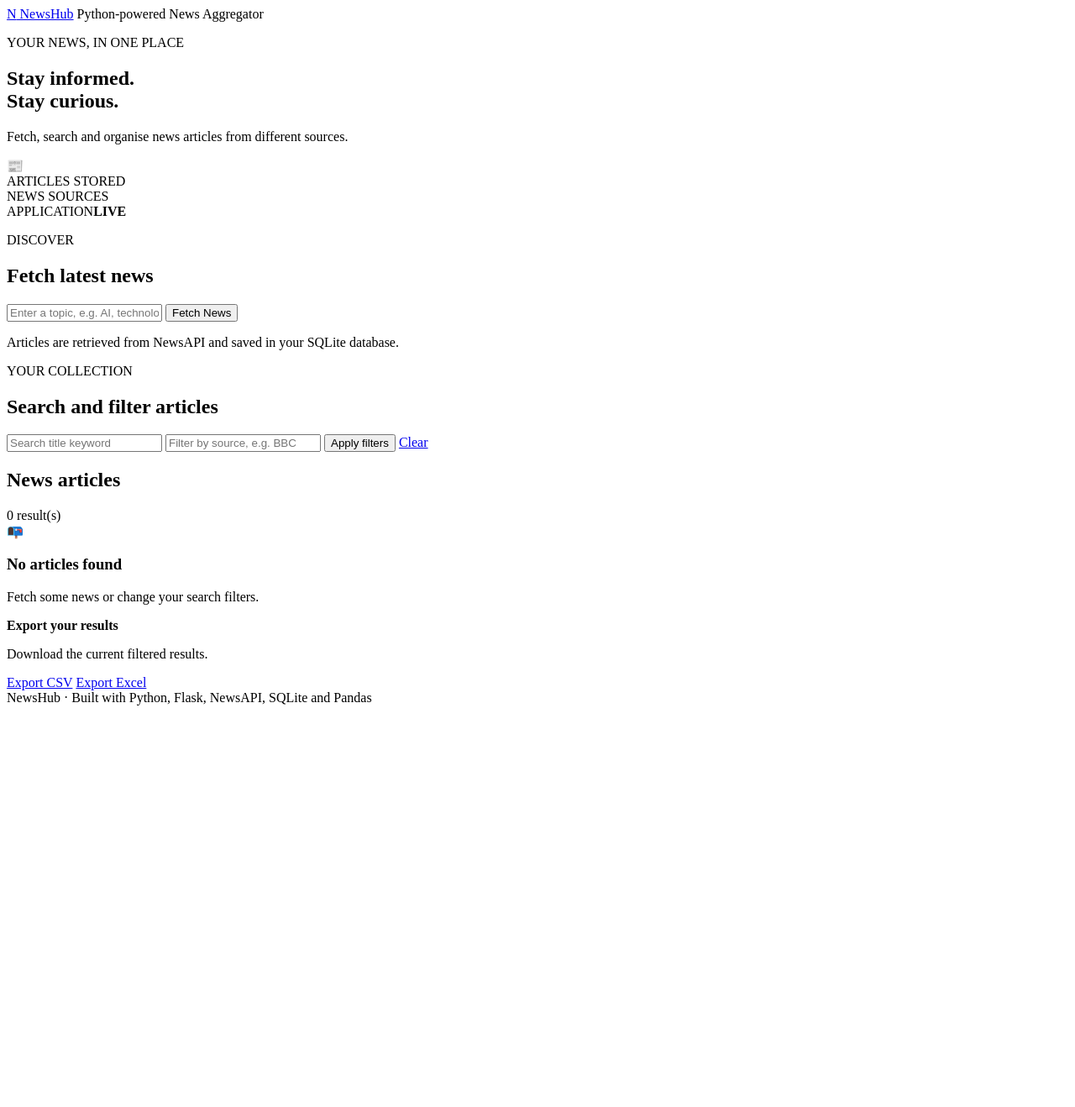
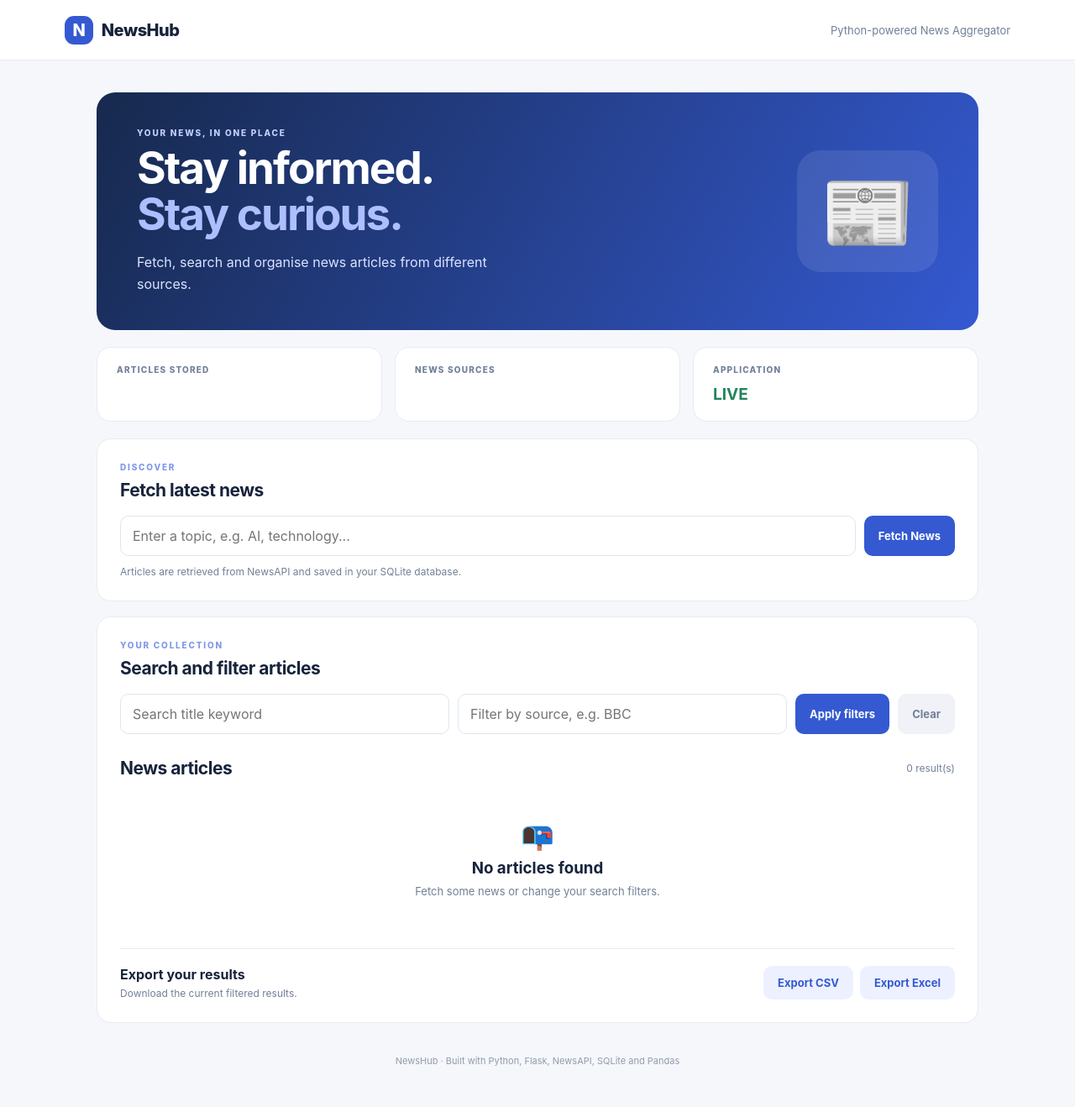
Before and after one commit to mehvishtasqeer/newsaggregator_Syntexhub, a Flask app: template templates/index.html in a window 1280 px wide. Shown: the whole page at 84% size. Before the commit the page ends 840 px from the top, so only its background shows below. Run offline with Flask 3, Linux system fonts and the light colour scheme; the template is opened without the code that fills it, so the values that code supplies are empty.

Commit message:
Update style.css

```diff
--- a/static/style.css
+++ b/static/style.css
@@ -0,0 +1,99 @@
+:root {
+    --ink: #17233b;
+    --muted: #718096;
+    --line: #e7ebf2;
+    --paper: #f5f7fb;
+    --blue: #3459d1;
+    --blue-dark: #2444ae;
+}
+* { box-sizing: border-box; }
+body {
+    margin: 0;
+    background: var(--paper);
+    color: var(--ink);
+    font-family: Inter, ui-sans-serif, system-ui, -apple-system, "Segoe UI", sans-serif;
+}
+.topbar {
+    height: 72px;
+    padding: 0 max(6vw, 24px);
+    display: flex;
+    align-items: center;
+    justify-content: space-between;
+    background: #fff;
+    border-bottom: 1px solid var(--line);
+}
+.brand { color: var(--ink); text-decoration: none; font-size: 20px; font-weight: 800; letter-spacing: -.5px; display: flex; gap: 10px; align-items: center; }
+.brand-mark { display: grid; place-items: center; width: 34px; height: 34px; border-radius: 11px; background: var(--blue); color: #fff; }
+.top-note { color: var(--muted); font-size: 13px; }
+.container { width: min(1050px, 90%); margin: 38px auto 28px; }
+.hero {
+    display: flex; justify-content: space-between; align-items: center;
+    padding: 42px 48px; border-radius: 22px;
+    background: linear-gradient(120deg, #17294d, #3459d1); color: #fff;
+    overflow: hidden;
+}
+.eyebrow { margin: 0 0 9px; font-size: 10px; font-weight: 800; letter-spacing: 1.8px; color: #8198e8; }
+.hero .eyebrow { color: #c2d0ff; }
+h1 { font-size: clamp(34px, 5vw, 53px); line-height: 1.04; letter-spacing: -2px; margin: 0; }
+h1 span { color: #aebfff; }
+.hero-copy { color: #dbe3ff; margin: 17px 0 0; max-width: 460px; line-height: 1.6; }
+.hero-symbol { font-size: 90px; padding: 18px 28px; border-radius: 28px; background: #ffffff18; }
+.stats { display: grid; grid-template-columns: repeat(3, 1fr); gap: 15px; margin: 20px 0; }
+.stat-card, .panel { background: #fff; border: 1px solid var(--line); border-radius: 17px; }
+.stat-card { padding: 20px 23px; }
+.stat-label { display: block; color: var(--muted); font-size: 10px; font-weight: 800; letter-spacing: 1.2px; }
+.stat-card strong { display: block; font-size: 28px; margin-top: 7px; }
+.stat-word { color: #23845b; font-size: 19px !important; padding-top: 5px; }
+.panel { padding: 27px; margin: 18px 0; }
+.section-heading { display: flex; justify-content: space-between; align-items: center; margin-bottom: 18px; }
+h2 { margin: 0; font-size: 21px; letter-spacing: -.5px; }
+.fetch-form, .filter-form { display: flex; gap: 10px; }
+input {
+    min-width: 0; flex: 1; padding: 13px 14px; border: 1px solid #dfe5ef;
+    border-radius: 10px; outline: none; font: inherit; color: var(--ink); background: #fff;
+}
+input:focus { border-color: #7890e9; box-shadow: 0 0 0 3px #3459d11a; }
+button, .primary-btn, .secondary-btn, .reset-btn {
+    border: 0; border-radius: 10px; padding: 12px 17px; font: inherit;
+    font-size: 13px; font-weight: 700; text-decoration: none; cursor: pointer;
+    display: inline-flex; justify-content: center; align-items: center; white-space: nowrap;
+}
+.primary-btn { background: var(--blue); color: #fff; }
+.primary-btn:hover { background: var(--blue-dark); }
+.hint { color: var(--muted); font-size: 12px; margin: 11px 0 0; }
+.filter-form { margin-bottom: 28px; }
+.reset-btn { color: var(--muted); background: #f0f2f7; }
+.results-heading { display: flex; align-items: center; justify-content: space-between; margin-bottom: 10px; }
+.results-heading span { color: var(--muted); font-size: 12px; }
+.article-list { border-top: 1px solid var(--line); }
+.article { padding: 19px 2px; border-bottom: 1px solid var(--line); }
+.article-meta { display: flex; flex-wrap: wrap; gap: 12px; color: var(--muted); font-size: 11px; }
+.source { color: var(--blue); font-weight: 800; }
+.article h3 { margin: 9px 0; font-size: 16px; line-height: 1.45; }
+.read-link { color: var(--blue); text-decoration: none; font-size: 12px; font-weight: 700; }
+.empty { text-align: center; padding: 38px 10px; color: var(--muted); }
+.empty-icon { font-size: 32px; }
+.empty h3 { color: var(--ink); margin: 8px 0; }
+.empty p { font-size: 13px; margin: 0; }
+.export-row { margin-top: 22px; padding-top: 20px; border-top: 1px solid var(--line); display: flex; justify-content: space-between; align-items: center; gap: 15px; }
+.export-row p { color: var(--muted); font-size: 12px; margin: 5px 0 0; }
+.export-buttons { display: flex; gap: 8px; }
+.secondary-btn { background: #edf1ff; color: var(--blue); }
+.secondary-btn:hover { background: #e1e8ff; }
+.messages { margin: 14px 0; }
+.alert { padding: 12px 15px; border-radius: 10px; font-size: 13px; margin: 8px 0; }
+.alert.success { background: #e8f7ef; color: #176b43; }
+.alert.error { background: #fff0ef; color: #a8322b; }
+footer { text-align: center; color: #929bad; font-size: 11px; padding: 20px 0; }
+@media (max-width: 700px) {
+    .top-note { display: none; }
+    .container { width: 92%; margin-top: 20px; }
+    .hero { padding: 30px 25px; }
+    .hero-symbol { font-size: 55px; padding: 12px; }
+    .stats { grid-template-columns: 1fr; gap: 9px; }
+    .stat-card { padding: 14px 18px; }
+    .stat-card strong { font-size: 23px; }
+    .panel { padding: 20px 16px; }
+    .fetch-form, .filter-form { flex-direction: column; }
+    .export-row { align-items: flex-start; flex-direction: column; }
+}
```
